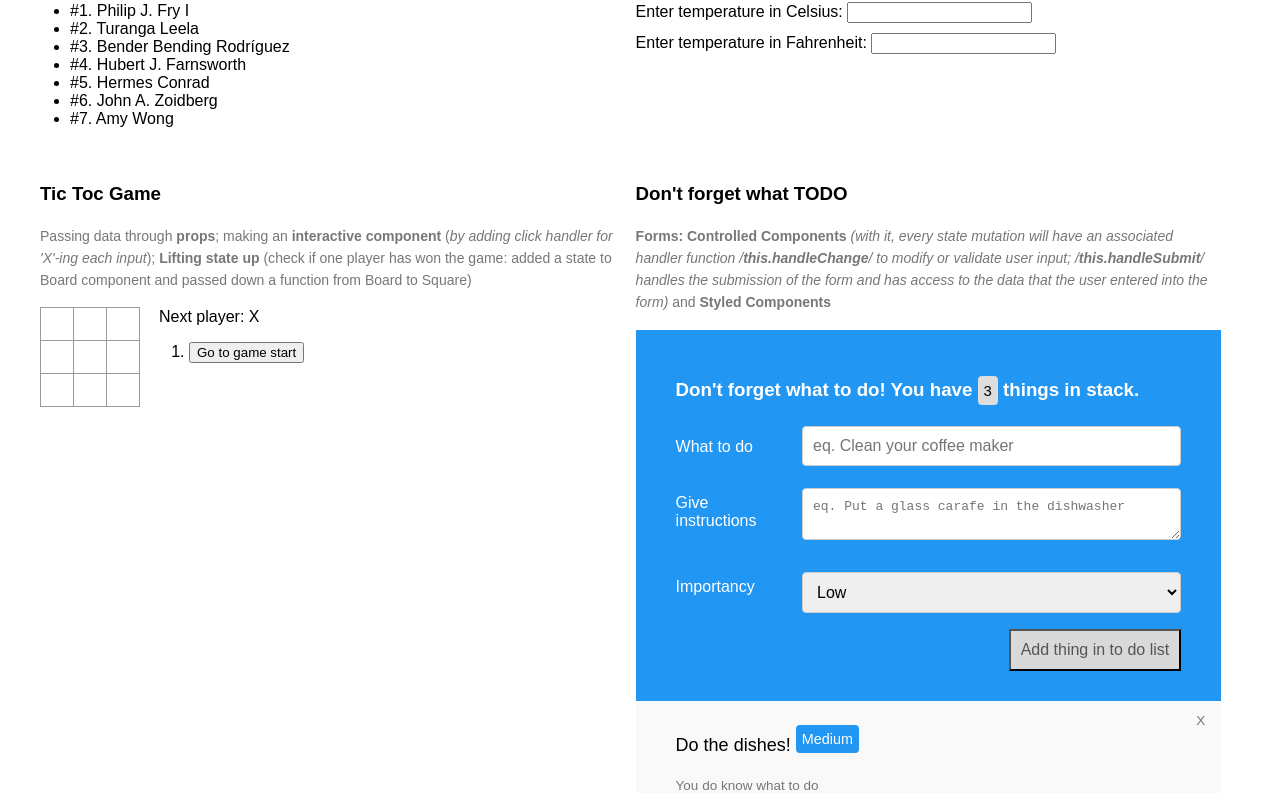
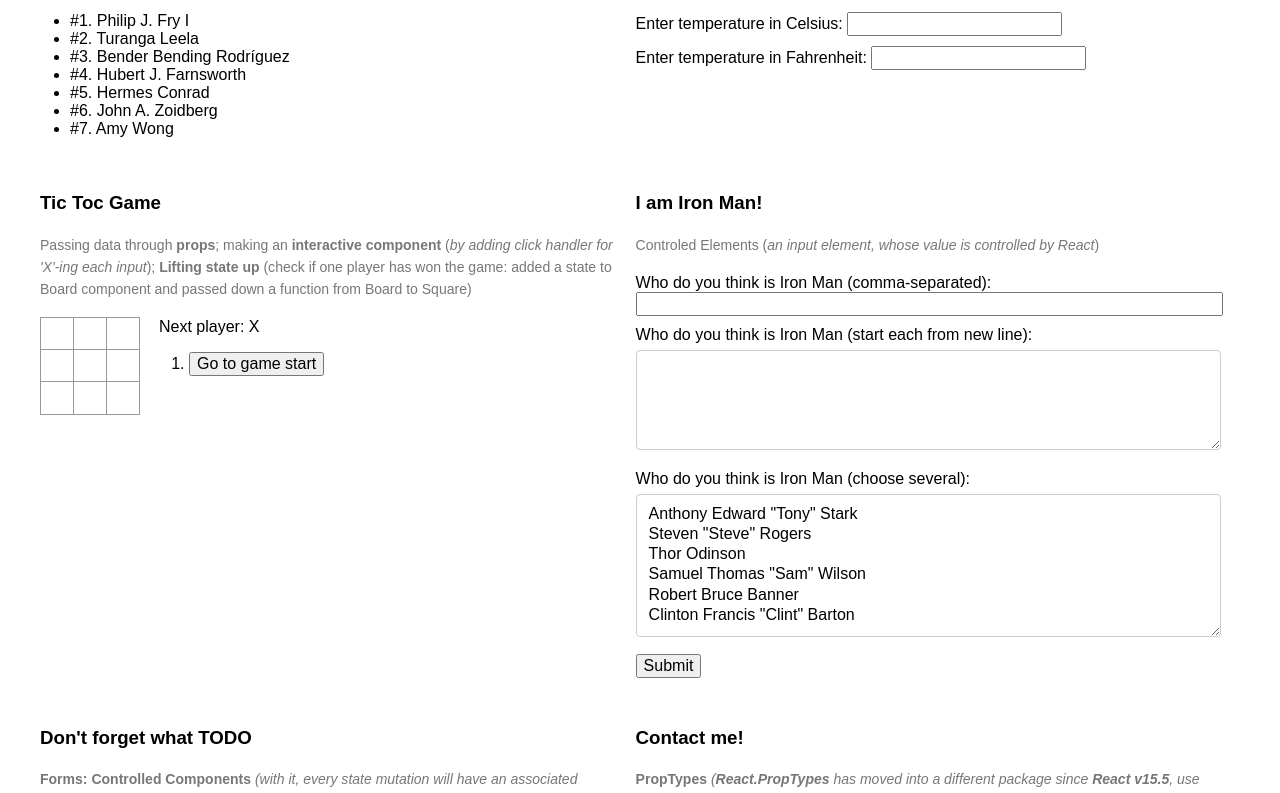
Before and after one commit to mkora/react-playground, a React (Create React App) app: page / in a window 1280 px wide. Shown: the part 398-1191 px from the top of the page. Built offline with nearby package versions, Linux system fonts and the light colour scheme; the HTML template or start-up script is replaced by a standard one.

Commit message:
Added Iron Mab controlled component

```diff
--- a/src/App.js
+++ b/src/App.js
@@ -8,6 +8,7 @@ import TicTocGame from './game/TicTocGame';
 import TodoList from './todo/TodoList';
 import todoData from './todo/data';
 import ContactForm from './ContactForm';
+import ControlledIronMan from './ControlledIronMan';
 
 class App extends Component {
   render() {
@@ -85,6 +86,17 @@ class App extends Component {
           </div>
           <div className="column">
             <h3>
+              <p>I am Iron Man!</p>
+              <span>Controled Elements (<em>an input
+                element, whose value is controlled by React
+                </em>)</span>
+            </h3>
+            <ControlledIronMan />
+          </div>
+        </div>
+        <div className="row">
+          <div className="column">
+            <h3>
               <p>Don't forget what TODO</p>
               <span><strong>Forms: Controlled Components</strong> <em>(with it,
                 every state mutation will have an associated handler
@@ -97,24 +109,17 @@ class App extends Component {
             </h3>
             <TodoList data={todoData} />
           </div>
-        </div>
-        <div className="row">
           <div className="column">
-          <h3>
+            <h3>
               <p>Contact me!</p>
               <span><strong>PropTypes</strong> <em>(<strong>React.PropTypes</strong> has
                 moved into a different package since <strong>React v15.5</strong>,
                 use the prop-types library instead)</em>, Using <strong>Ref</strong> property
                 of an element (<em>an easier way to grab values from a form</em>),
-                remember that the inputs are DOM elements.
+                remember that the inputs are DOM elements. <strong>DON'T use them
+                on production</strong> (see babel-plugin-transform-react-remove-prop-types)
               </span>
               <ContactForm></ContactForm>
-            </h3>
-          </div>
-          <div className="column">
-          <h3>
-              <p>I am Iron Man!</p>
-              <span>Controled Elements</span>
             </h3>
           </div>
         </div>
--- /dev/null
+++ b/src/ControlledIronMan.js
@@ -0,0 +1,97 @@
+import React, { Component } from 'react';
+
+class ControlledIronMan extends Component {
+
+  static data = [
+    'Anthony Edward "Tony" Stark',
+    'Steven "Steve" Rogers',
+    'Thor Odinson',
+    'Samuel Thomas "Sam" Wilson',
+    'Robert Bruce Banner',
+    'Clinton Francis "Clint" Barton'
+  ];
+
+  state = {
+    commaSeparated: '',
+    multiLines: '',
+    multiSelect: [],
+  }
+
+  handleSubmit = (event) => {
+    event.preventDefault();
+  }
+
+  handleInputChange = (event) => {
+    const { value } = event.target;
+    const vals = value
+      .split(',')
+      .map(v => v.trim())
+      .filter(Boolean);
+    this.setState({
+      commaSeparated: value,
+      multiLines: vals.join('\n'), // includes
+      multiSelect: vals
+    });
+  }
+
+  handleTextareaChange = (event) => {
+    const { value } = event.target;
+    const vals = value
+      .split('\n')
+      .map(v => v.trim())
+      .filter(Boolean);
+    this.setState({
+      commaSeparated: vals.join(', '), // includes
+      multiLines: value,
+      multiSelect: vals
+    });
+  }
+
+  handleSelectChange = (event) => {
+    const vals = Array.from(event.target.selectedOptions).map(v => v.value);
+    this.setState({
+      commaSeparated: vals.join(', '),
+      multiLines: vals.join('\n'),
+      multiSelect: vals
+    });
+  }
+
+  render() {
+    return (
+      <form onSubmit={this.handleSubmit}>
+        <div className="row">
+          <label htmlFor="comma-separated">Who do you think is Iron Man (comma-separated): </label>
+          <input
+            type="text"
+            id='comma-separated'
+            style={{width: '99%'}}
+            value={this.state.commaSeparated}
+            onChange={this.handleInputChange} />
+        </div>
+
+        <label htmlFor="multi-lines">Who do you think is Iron Man (start each from new line): </label>
+        <textarea
+          type="text"
+          id='multi-lines'
+          style={{height: 100}}
+          value={this.state.multiLines}
+          onChange={this.handleTextareaChange}></textarea>
+
+        <label htmlFor="multi-select">Who do you think is Iron Man (choose several): </label>
+        <select
+          multiple
+          type="text"
+          id='multi-select'
+          size={ControlledIronMan.data.length}
+          value={this.state.multiSelect}
+          onChange={this.handleSelectChange}>
+          {ControlledIronMan.data.map((v, k) => <option key={k} value={v}>{v}</option>)}
+        </select>
+
+        <input type="submit" onSubmit={this.handleSubmit} />
+      </form>
+    );
+  }
+}
+
+export default ControlledIronMan;
--- a/src/index.css
+++ b/src/index.css
@@ -14,7 +14,8 @@ span {
   color:#777;
 }
 
-input[type=text] {
+input {
+  font-size: 1em;
   margin-bottom: 10px;
 }
 
@@ -41,7 +42,7 @@ input[type=text] {
  * Tic Tac Game styles
  */
 
-ol, ul {
+ .game ol, ul {
   padding-left: 30px;
 }
 
@@ -64,6 +65,7 @@ ol, ul {
   height: 34px;
   margin-right: -1px;
   margin-top: -1px;
+  margin-bottom: -1px;
   padding: 0;
   text-align: center;
   width: 34px;
@@ -88,7 +90,6 @@ ol, ul {
  */
 .contact-form {
   margin-top: 16px;
-  margin-right: 16px;
 }
 
 .contact-form input[type=text], select, textarea {
@@ -109,7 +110,7 @@ ol, ul {
 
 .contact-form input[type=submit] {
   font-size: 0.9em;
-  background-color: #076191;
+  background-color: #2196F3;
   color: white;
   padding: 12px 20px;
   border: none;
@@ -118,7 +119,7 @@ ol, ul {
 }
 
 .contact-form input[type=submit]:hover {
-  background-color: #076191;
+  background-color: #2196F3;
 }
 
 .contact-thank-you {
--- a/src/todo/Todo.css
+++ b/src/todo/Todo.css
@@ -1,4 +1,8 @@
 /* Lists */
+.todo {
+  margin-right: 16px;
+}
+
 .todo ul {
   margin: 0;
   padding: 0;
```
